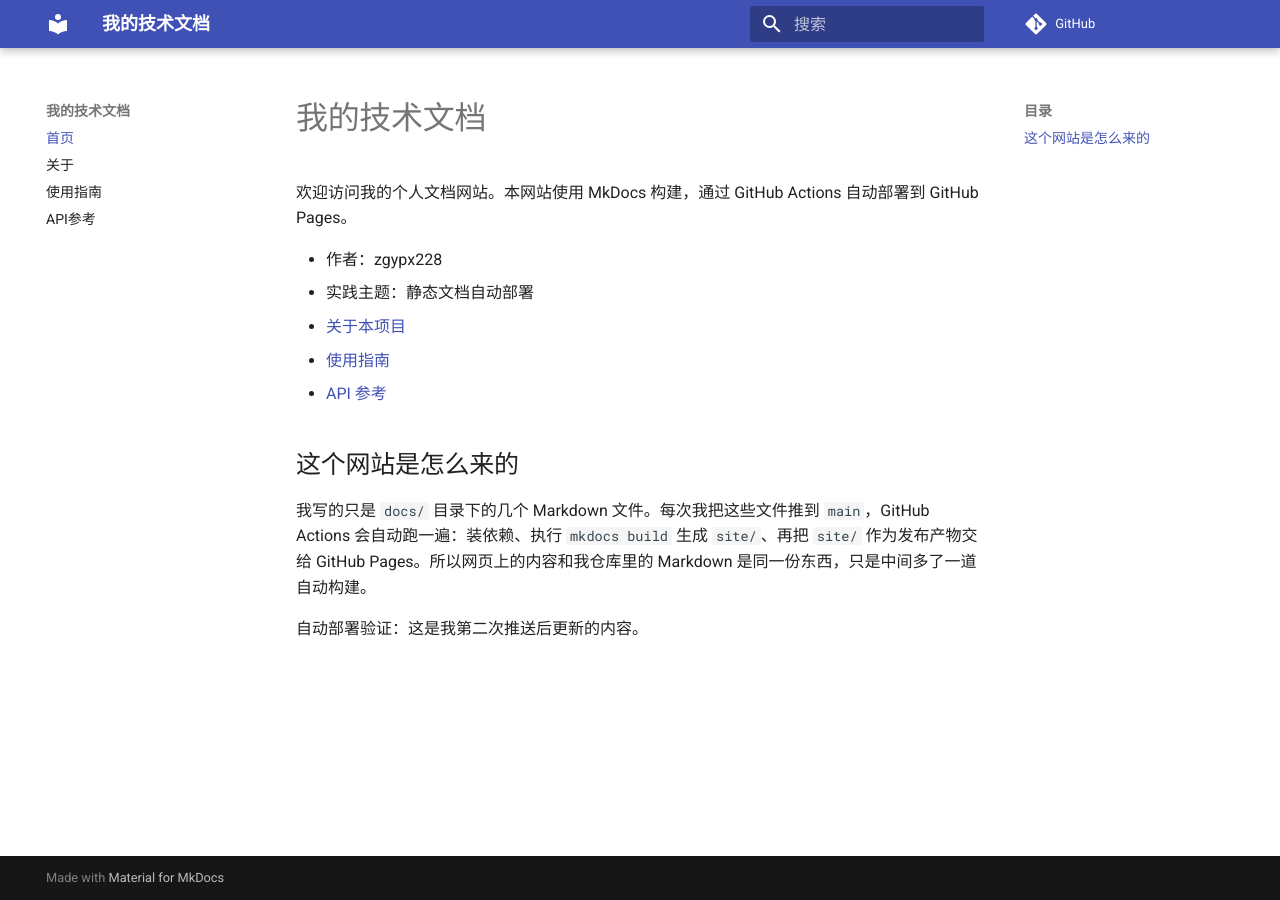
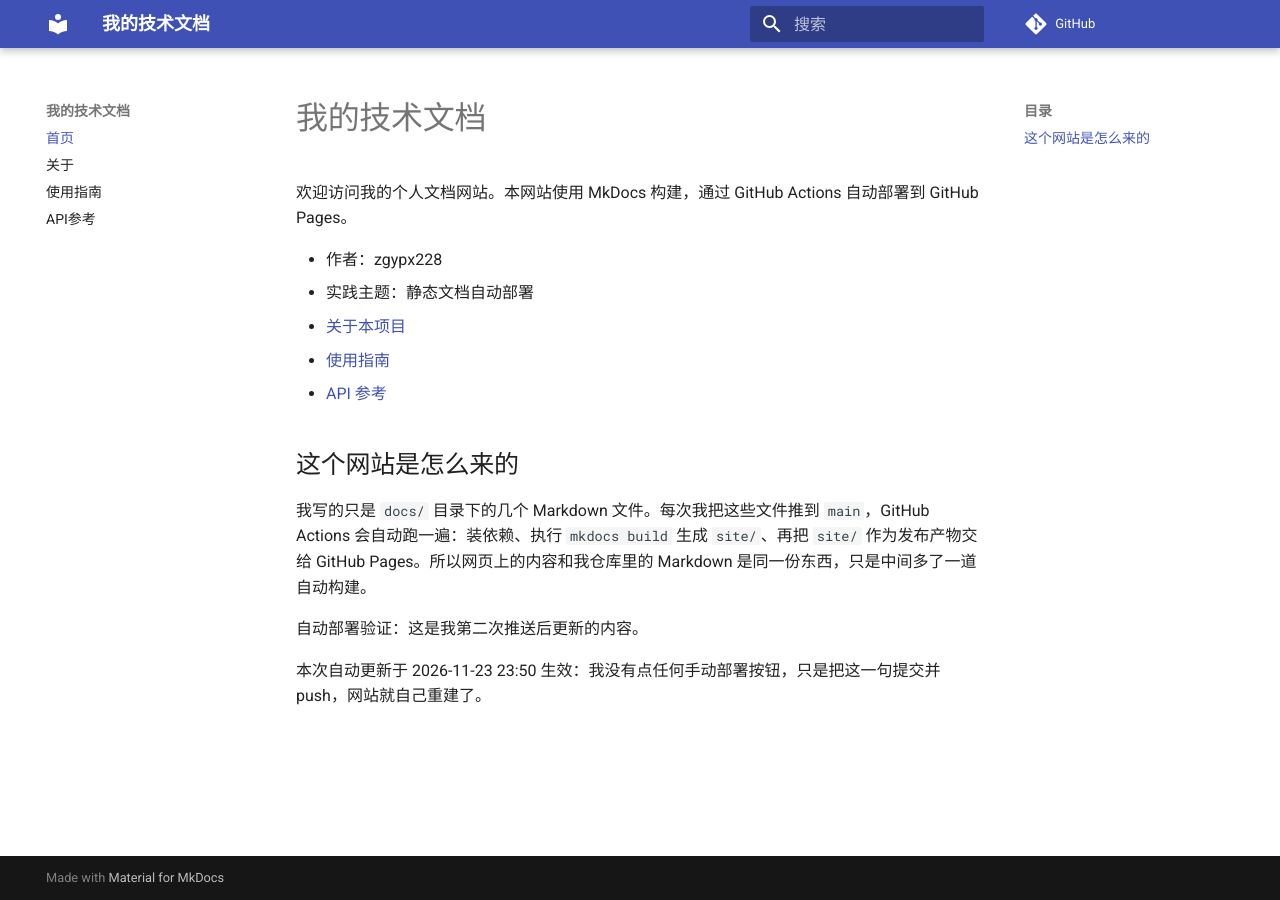
Before and after one commit to zgypx228/my-docs, an MkDocs documentation site: the page built from docs/index.md, in a window 1280 px wide. Built offline with MkDocs 1.6.1 and Material for MkDocs 9.7.7, drawn with Linux system fonts in a browser that asks for light colours; comment, search, counter and statistics services are not loaded.

Commit message:
验证文档修改后自动更新网站

```diff
--- a/docs/index.md
+++ b/docs/index.md
@@ -13,3 +13,5 @@
 我写的只是 `docs/` 目录下的几个 Markdown 文件。每次我把这些文件推到 `main`，GitHub Actions 会自动跑一遍：装依赖、执行 `mkdocs build` 生成 `site/`、再把 `site/` 作为发布产物交给 GitHub Pages。所以网页上的内容和我仓库里的 Markdown 是同一份东西，只是中间多了一道自动构建。
 
 自动部署验证：这是我第二次推送后更新的内容。
+
+本次自动更新于 2026-11-23 23:50 生效：我没有点任何手动部署按钮，只是把这一句提交并 push，网站就自己重建了。
```
